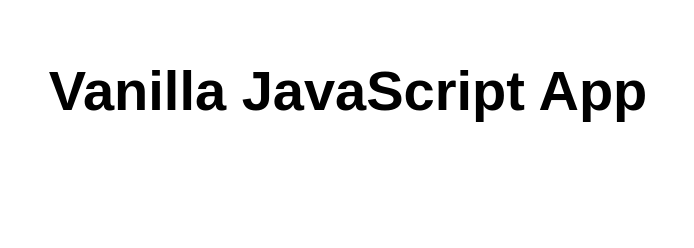
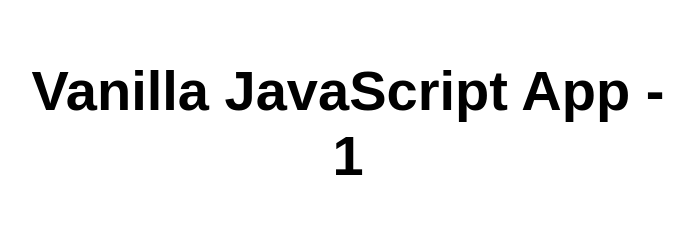
Before and after one commit to DKKGit/my-first-static-web-app, a website: page src/index.html in a window 1280 px wide. Shown: the whole page, without its empty margins (292-986 px from the left). Drawn offline with Linux system fonts and the light colour scheme.

Commit message:
Changed h1

```diff
--- a/src/index.html
+++ b/src/index.html
@@ -10,7 +10,7 @@
 
 <body>
   <main>
-    <h1>Vanilla JavaScript App</h1>
+    <h1>Vanilla JavaScript App - 1</h1>
   </main>
 </body>
 
```
